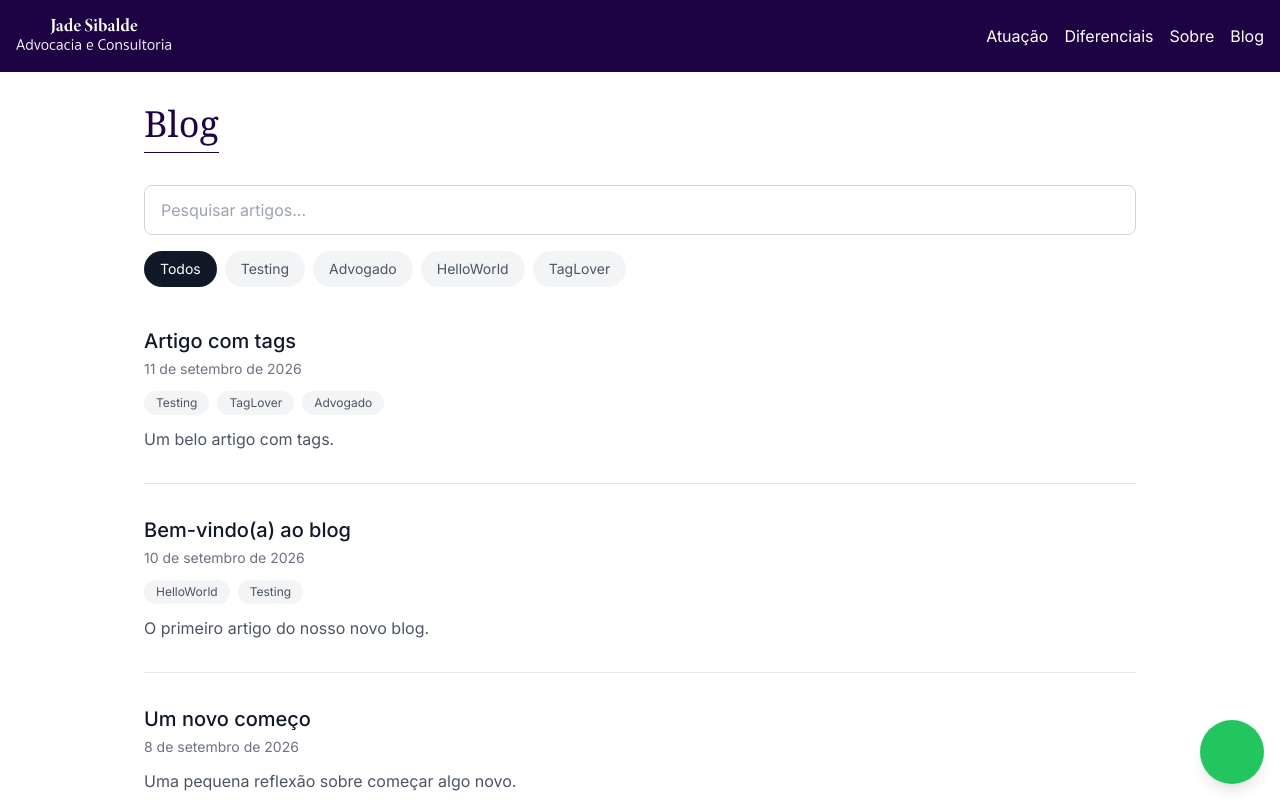
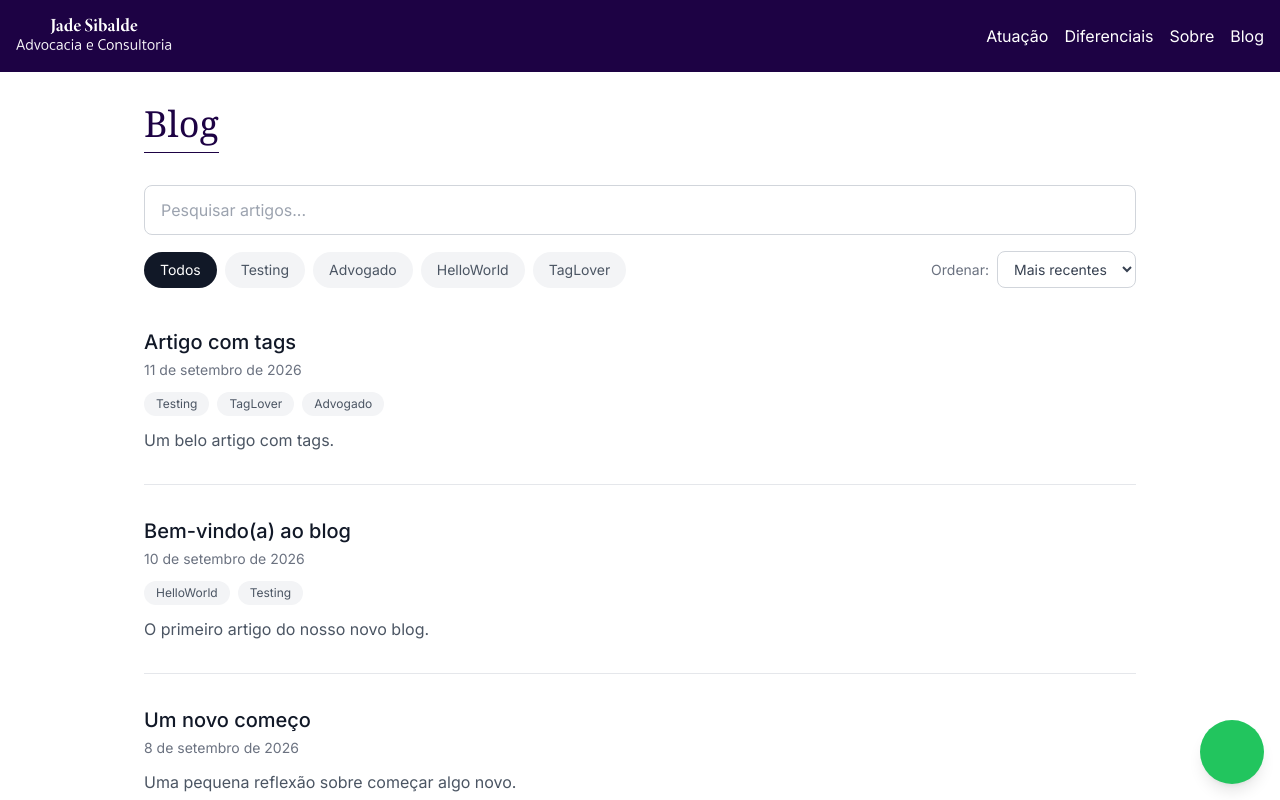
Before and after one commit to diogobcondeco/jadesibalde, a Next.js app: page /blog in a window 1280 px wide. Shown: the top 800 px of the page. Built offline with nearby package versions, Linux system fonts and the light colour scheme; some icons are missing.

Commit message:
add sorting feature

```diff
--- a/components/BlogPostList.tsx
+++ b/components/BlogPostList.tsx
@@ -3,6 +3,8 @@
 import { useMemo, useState } from "react";
 import Link from "next/link";
 import type { PostMeta } from "@/lib/posts";
+
+type SortOrder = "newest" | "oldest";
 
 type Props = {
   posts: PostMeta[];
@@ -21,6 +23,7 @@ function formatDate(dateString: string) {
 export default function BlogPostList({ posts }: Props) {
   const [selectedTag, setSelectedTag] = useState<string | null>(null);
   const [searchQuery, setSearchQuery] = useState("");
+  const [sortOrder, setSortOrder] = useState<SortOrder>("newest");
 
   const tags = useMemo(() => {
     const counts = new Map<string, number>();
@@ -46,7 +49,7 @@ export default function BlogPostList({ posts }: Props) {
   const filteredPosts = useMemo(() => {
     const query = searchQuery.trim().toLowerCase();
 
-    return posts.filter((post) => {
+    const matchingPosts = posts.filter((post) => {
       const matchesTag =
         !selectedTag || post.tags.includes(selectedTag);
 
@@ -58,7 +61,18 @@ export default function BlogPostList({ posts }: Props) {
 
       return matchesTag && matchesSearch;
     });
-  }, [posts, selectedTag, searchQuery]);
+
+    return [...matchingPosts].sort((a, b) => {
+      if (!a.date && !b.date) return 0;
+      if (!a.date) return 1;
+      if (!b.date) return -1;
+
+      const comparison =
+        new Date(a.date).getTime() - new Date(b.date).getTime();
+
+      return sortOrder === "newest" ? -comparison : comparison;
+    });
+  }, [posts, selectedTag, searchQuery, sortOrder]);
 
   return (
     <>
@@ -77,8 +91,9 @@ export default function BlogPostList({ posts }: Props) {
         />
       </div>
 
+      <div className="mt-4 flex flex-col gap-4 sm:flex-row sm:items-center sm:justify-between">
         {tags.length > 0 && (
-        <div className="mt-4 flex flex-wrap gap-2">
+          <div className="flex flex-wrap gap-2">
             <button
               type="button"
               onClick={() => setSelectedTag(null)}
@@ -107,6 +122,28 @@ export default function BlogPostList({ posts }: Props) {
             ))}
           </div>
         )}
+
+        <div className="flex items-center gap-2 sm:shrink-0">
+          <label
+            htmlFor="blog-sort"
+            className="text-sm text-gray-500"
+          >
+            Ordenar:
+          </label>
+
+          <select
+            id="blog-sort"
+            value={sortOrder}
+            onChange={(event) =>
+              setSortOrder(event.target.value as SortOrder)
+            }
+            className="rounded-lg border border-gray-300 bg-white px-3 py-2 text-sm text-gray-700 outline-none focus:border-gray-900"
+          >
+            <option value="newest">Mais recentes</option>
+            <option value="oldest">Mais antigos</option>
+          </select>
+        </div>
+      </div>
 
       {filteredPosts.length === 0 ? (
         <p className="mt-8 text-gray-500">
```
Lines whose indentation alone changed are shown as unchanged.
